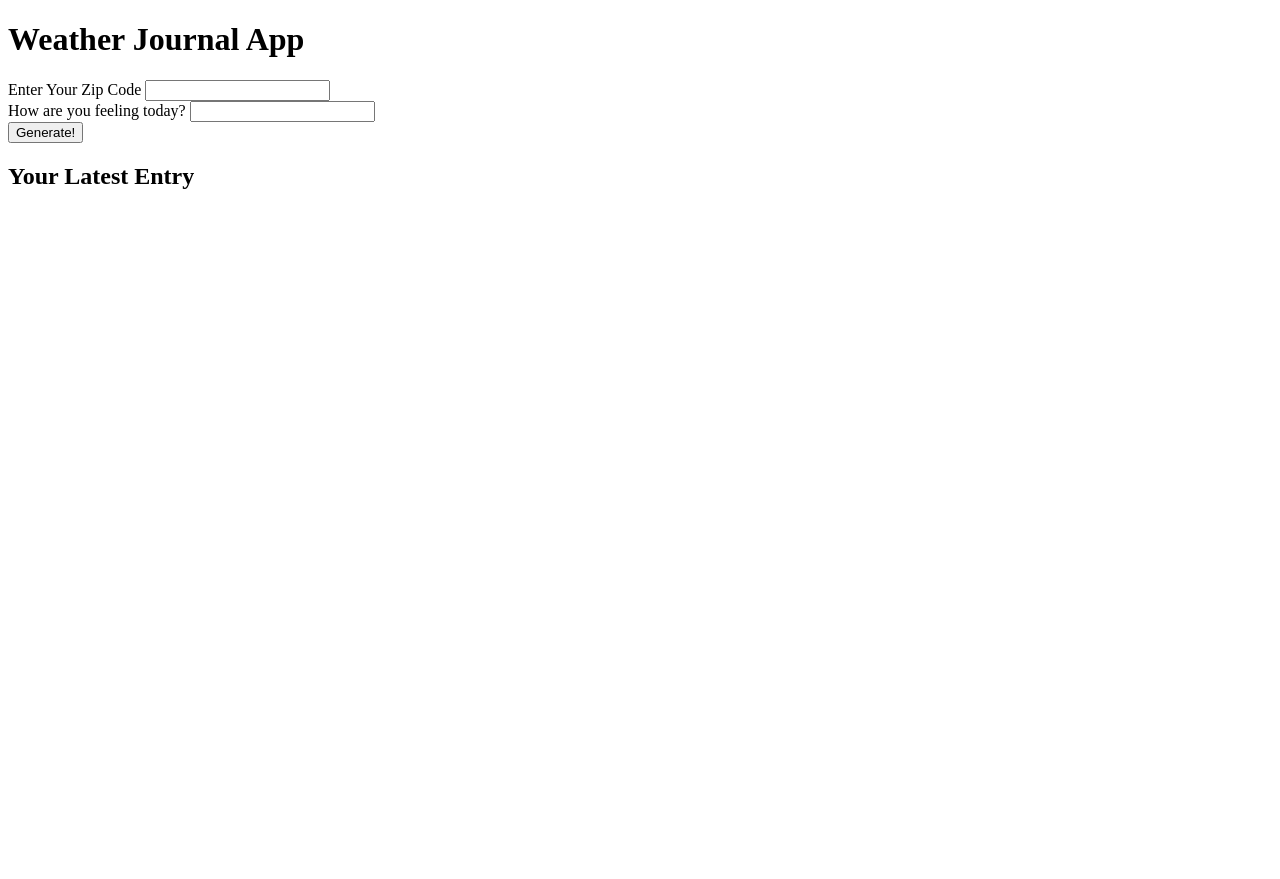
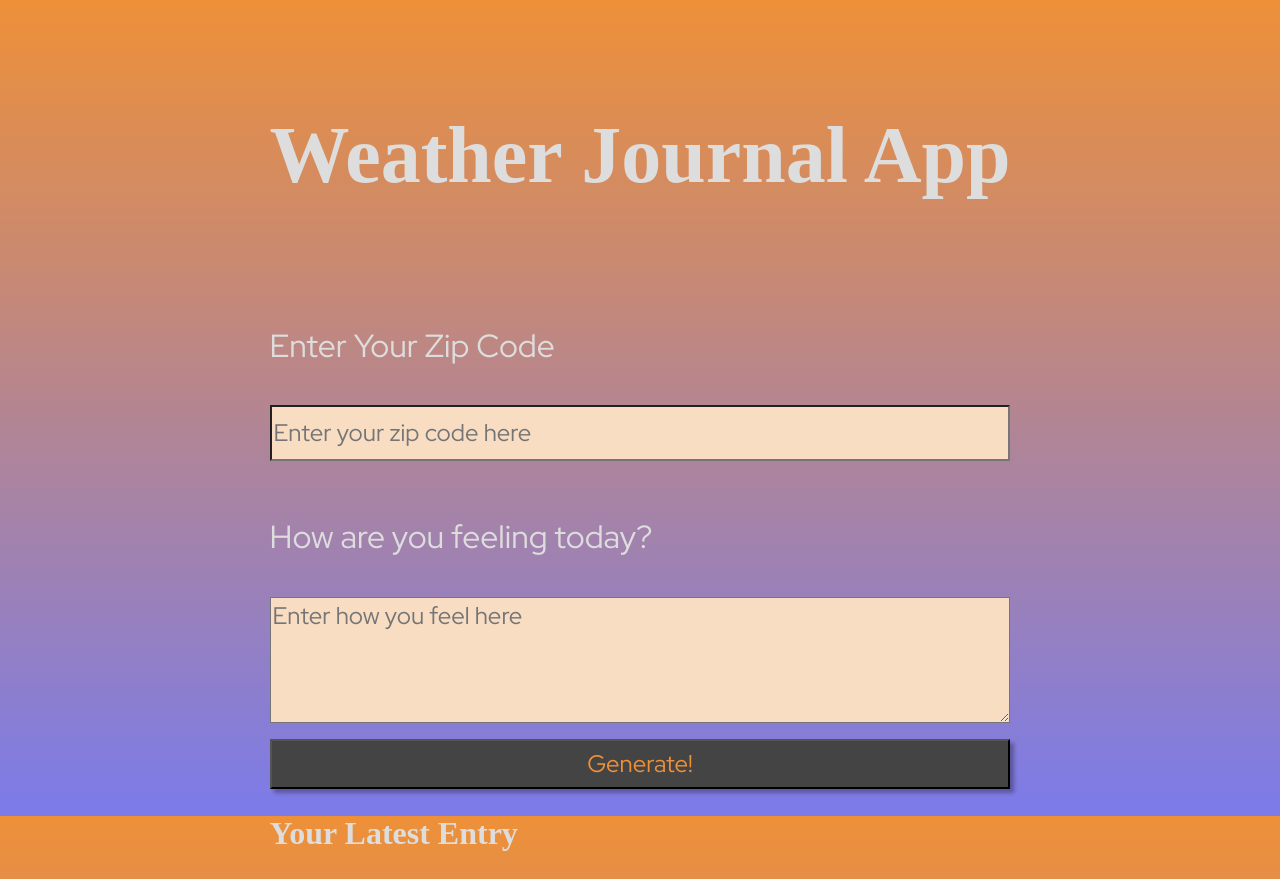
Before and after one commit to LanceStasinski/FEND-03-WeatherJournalApp, a plain HTML site: page website/index.html in a window 1280 px wide. Before the commit the page ends 800 px from the top, so only its background shows below. Drawn offline with Linux system fonts and the light colour scheme.

Commit message:
Styling, server, and function
The styling is now usable for most screen sizes. The node.js server has been set up. I've started working on the client side asynchronous code.

```diff
--- a/website/app.js
+++ b/website/app.js
@@ -0,0 +1,35 @@
+// OpenWeatherMap credentials
+let baseURL = 'api.openweathermap.org/data/2.5/weather?zip='
+let apiKey = '568e2956508e063f36a0424b221e7e3e';
+
+
+//POST data to local server
+
+//GET data from local server
+
+
+
+
+//update the UI - need to have get and post functions first
+const generate = document.getElementById('generate');
+generate.addEventListener('click', updateJournal());
+function updateJournal () {
+  const zipCode = document.getElementById('zip').value;
+  const feeling = document.getElementById('feeling').value;
+
+  //get weather from web api using input zip code
+  getWeather(baseURL, zipCode, apiKey);
+
+}
+
+//function that gets weather from the web api
+const getWeather = async (baseURL, zip, key)=>{
+  const res = await fetch(baseURL+zip+key);
+  try {
+    const data = await res.json();
+    return data;
+  } catch(error) {
+    console.log("error", error);
+    alert("Weather for that zip code is unavailable");
+  }
+}
--- a/website/index.html
+++ b/website/index.html
@@ -9,21 +9,23 @@
     />
     <link rel="stylesheet" href="style.css">
   </head>
-  <body>
-    <header>
+  <body class="container">
+    <header class="main-hero">
       <h1>Weather Journal App</h1>
     </header>
     <main>
       <form>
         <label for="zip">Enter Your Zip Code</label>
-        <input type="text" id="zip" name="zip">
+        <input type="text" id="zip" placeholder="Enter your zip code here">
       </form>
       <form>
         <label for="feeling">How are you feeling today?</label>
-        <input type="text" id="feeling" name="feeling">
+        <textarea id="feeling" placeholder="Enter how you feel here"></textarea>
       </form>
-      <button>Generate!</button>
+      <button id="generate">Generate!</button>
       <h2>Your Latest Entry</h2>
+      <div id="entry"></div>
     </main>
+  <script src="app.js" type="text/javascript"></script>
   </body>
 </html>
--- a/website/style.css
+++ b/website/style.css
@@ -0,0 +1,85 @@
+@import url('https://fonts.googleapis.com/css2?family=Red+Hat+Display:wght@400;500&display=swap');
+
+/* --- container --- */
+@media only screen and (max-width: 700px) {
+  .container {
+    height: 100vh;
+    display: flex;
+    flex-direction: column;
+    background-image: linear-gradient(to bottom, rgb(238, 144, 56), rgb(123, 123, 233));
+  }
+}
+
+
+.container {
+  height: 100vh;
+  display: grid;
+  grid-auto-rows: min-content;
+  gap: 15px;
+  background-image: linear-gradient(to bottom, rgb(238, 144, 56), rgb(123, 123, 233));
+  justify-content: center;
+}
+
+.main-hero {
+  min-height: 10vh;
+  padding-top: 3em;
+}
+
+/* ---typography--- */
+
+label {
+  font-size: 2em;
+  font-family: 'Red Hat Display', sans-serif;
+  margin: 1.2em 0em;
+  color: #ddd;
+}
+
+h1 {
+  color: #ddd;
+  font-size: 5em;
+}
+
+h2 {
+  color: #ddd;
+  font-size: 2em;
+}
+
+/* ---forms--- */
+
+form {
+  display: flex;
+  flex-direction: column;
+  justify-content: space-between;
+  margin: 1em 0em;
+}
+
+input {
+  display: block;
+  height: 50px;
+  font-family: 'Red Hat Display', sans-serif;
+  background-color: rgb(248, 221, 195);
+  font-size: 1.5em;
+}
+
+textarea {
+  font-family: 'Red Hat Display', sans-serif;
+  background-color: rgb(248, 221, 195);
+  font-size: 1.5em;
+  height: 15vh;
+}
+
+button {
+  display: block;
+  width: 100%;
+  height: 50px;
+  box-shadow: 4px 4px 4px rgba(0, 0 , 0, 0.3);
+  font-family: 'Red Hat Display', sans-serif;
+  font-size: 1.5em;
+  background-color: #444;
+  color: rgb(238, 144, 56);
+}
+
+button:hover{
+  transform: scale(1.05);
+  cursor: pointer;
+}
```
Also changed, not shown: server.js (+39 -0 lines).
